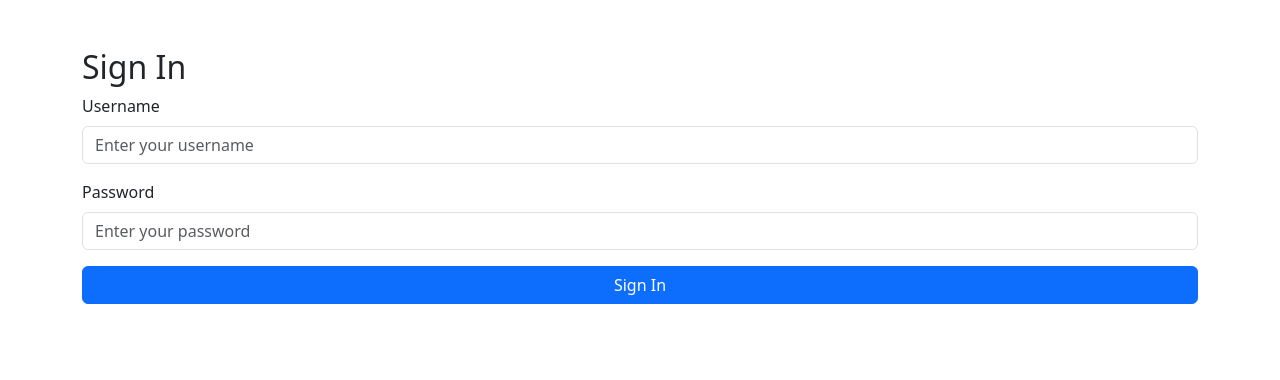
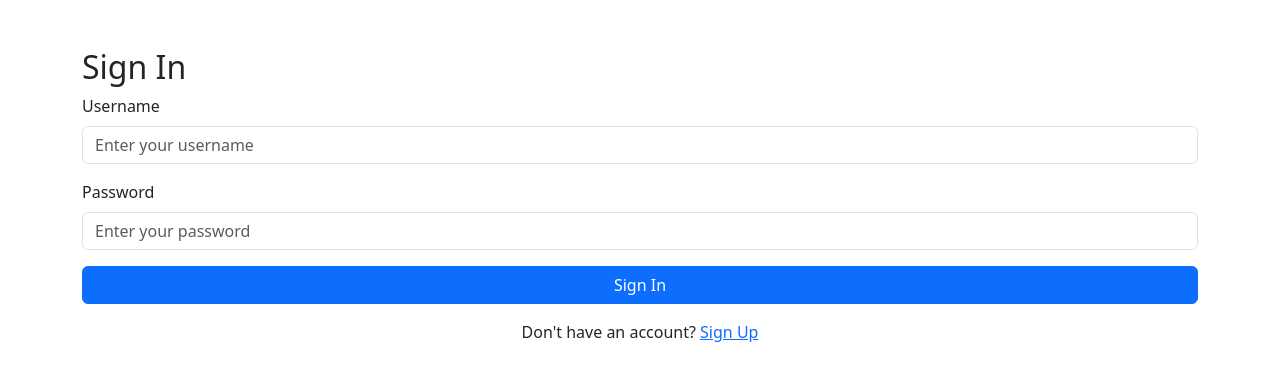
Before and after one commit to RayhanSefat/ClickMart, a React (Create React App) app in the folder frontend/: page /sign-in in a window 1280 px wide. Shown: the top 380 px of the page. Built offline with nearby package versions, Linux system fonts and the light colour scheme.

Commit message:
Successful sign up give a better user experience

```diff
--- a/frontend/src/pages/signin.js
+++ b/frontend/src/pages/signin.js
@@ -68,6 +68,11 @@ const SignIn = () => {
                 </div>
                 <button type="submit" className="btn btn-primary w-100">Sign In</button>
             </form>
+
+            <div className="mt-3 text-center">
+                <span>Don't have an account? </span>
+                <Link to="/sign-up">Sign Up</Link>
+            </div>
         </div>
     );
 };
--- a/frontend/src/pages/signup.js
+++ b/frontend/src/pages/signup.js
@@ -1,7 +1,9 @@
 import React, { useState } from 'react';
 import axios from 'axios';
+import { useNavigate } from 'react-router-dom';
 
 const Signup = () => {
+    const navigate = useNavigate();
     const [formData, setFormData] = useState({
         firstName: '',
         lastName: '',
@@ -38,6 +40,10 @@ const Signup = () => {
             });
 
             setMessage(response.data.message);
+
+            alert('Signup successful! You can now sign in.');
+            navigate('/sign-in');
+
         } catch (error) {
             setMessage(error.response?.data?.message || 'An error occurred. Please try again.');
         }
```
